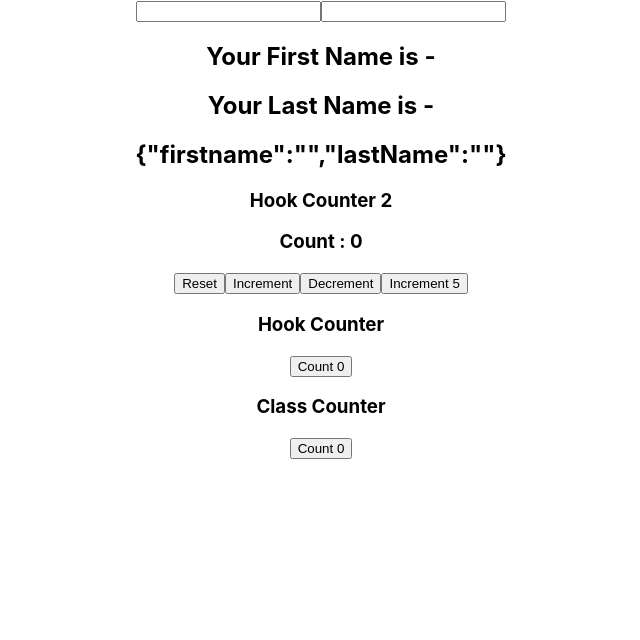
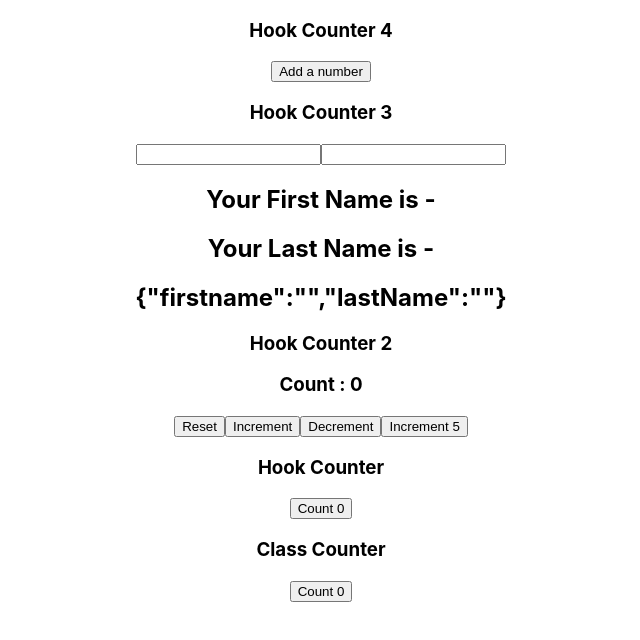
Before and after one commit to abdurrahmanmh/state-hook, a React (Create React App) app: page / in a window 1280 px wide. Shown: the top 640 px of the page, without its empty margins (319-959 px from the left). Built offline with nearby package versions, Linux system fonts and the light colour scheme.

Commit message:
useState with array (#4)

```diff
--- a/src/App.js
+++ b/src/App.js
@@ -4,10 +4,16 @@
 import HookCounter from "./components/HookCounter";
 import HookCounter2 from "./components/HookCounter2";
 import HookCounter3 from "./components/HookCounter3";
+import HookCounter4 from "./components/HookCounter4";
 
 function App() {
   return (
     <div className="App">
+
+
+      <h3>Hook Counter 4</h3>
+      <HookCounter4/>
+      <h3>Hook Counter 3</h3>
       <HookCounter3/>
       <h3>Hook Counter 2</h3>
       <HookCounter2 />
--- /dev/null
+++ b/src/components/HookCounter4.js
@@ -0,0 +1,27 @@
+import React, { useState } from "react";
+
+function HookCounter4() {
+  const [items, setItems] = useState([]);
+
+  const addItem = () => {
+    setItems([
+      ...items,
+      {
+        id: items.length,
+        value: Math.floor(Math.random() * 10) + 1,
+      },
+    ]);
+  };
+  return (
+    <div>
+      <button onClick={addItem}>Add a number</button>
+      <ul>
+        {items.map((item) => (
+          <li key={item.id}>{item.value}</li>
+        ))}
+      </ul>
+    </div>
+  );
+}
+
+export default HookCounter4;
```
